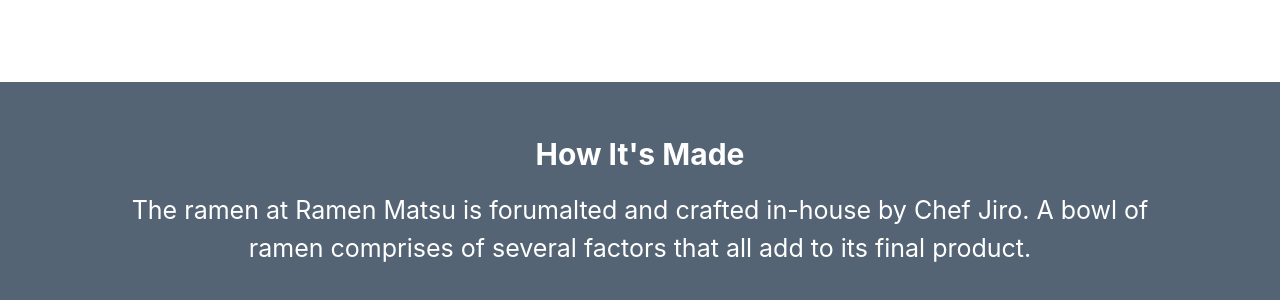
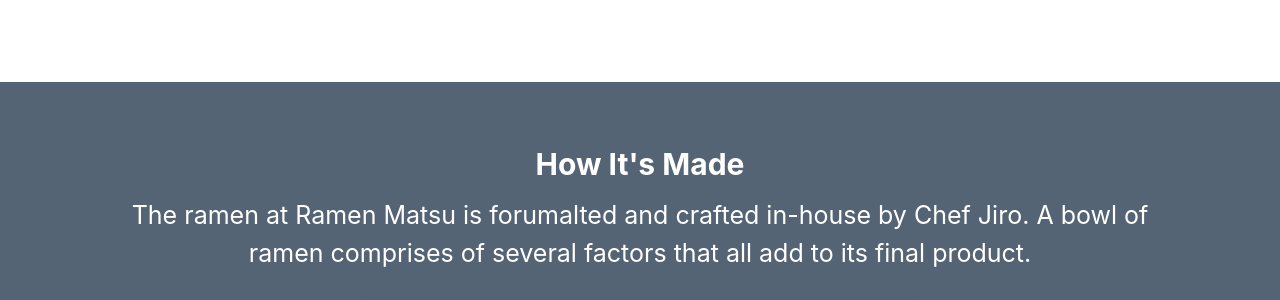
Before and after one commit to SeijiMatsumoto/RamenMatsu, a React (Create React App) app: page / in a window 1280 px wide. Shown: the part 1900-2200 px from the top of the page. Built offline with nearby package versions, Linux system fonts and the light colour scheme; grey boxes are pictures that could not be loaded.

Commit message:
Fixed How its made description sizing

```diff
--- a/src/Components/01 Home/HowItsMade.jsx
+++ b/src/Components/01 Home/HowItsMade.jsx
@@ -29,9 +29,9 @@
       setMarginTop('245px');
       setIsMobile(true);
       setPaddingBottom('50px');
-    } else if (width <= 750) {
+    } else if (width <= 700) {
       setDescFont('20px');
-      setMarginTop('220px');
+      // setMarginTop('220px');
       setIsMobile(true);
       setPaddingBottom('50px');
     } else {
--- a/src/Components/01 Home/Styles/HowItsMade.style.js
+++ b/src/Components/01 Home/Styles/HowItsMade.style.js
@@ -12,16 +12,17 @@
 `;
 
 export const Title = styled.div`
-  position: absolute;
+  position: relative;
   font-size: 30px;
   top: 50px;
   color: white;
   font-weight: bold;
+  margin: 10px;
 `;
 
 export const Description = styled.div`
-  position: absolute;
-  top: 110px;
+  position: relative;
+  top: 50px;
   font-size: ${props => props.font};
   color: white;
   width: 80%;
@@ -32,7 +33,7 @@
   position: relative;
   width: 100%;
   padding: 100px;
-  margin-top: 100px;
+  margin-top: -50px;
   display: flex;
   align-items: center;
   justify-content: center;
@@ -113,7 +114,7 @@
 export const CardsDivMobile = styled.div`
   position: relative;
   width: 90vw;
-  margin-top: ${props => props.top};
+  margin-top: 70px;
   display: flex;
   align-items: center;
   justify-content: center;
```
